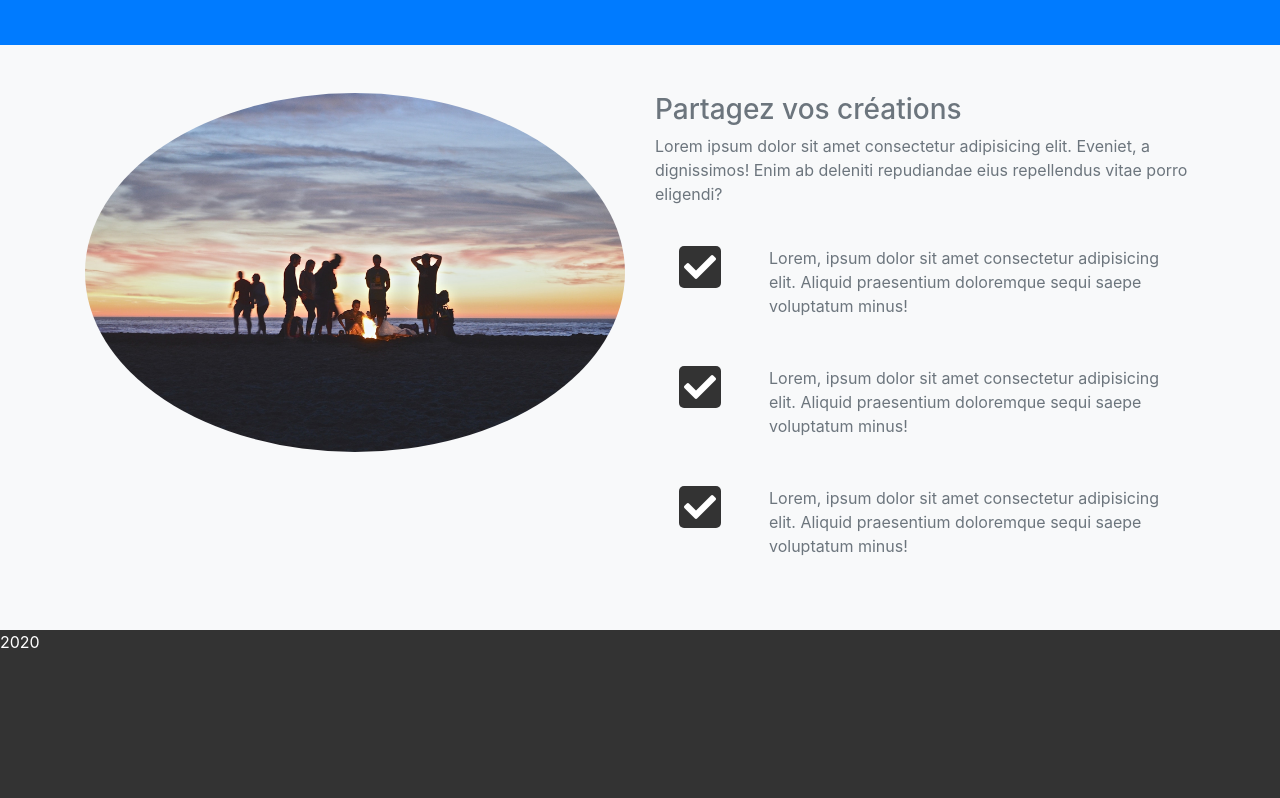
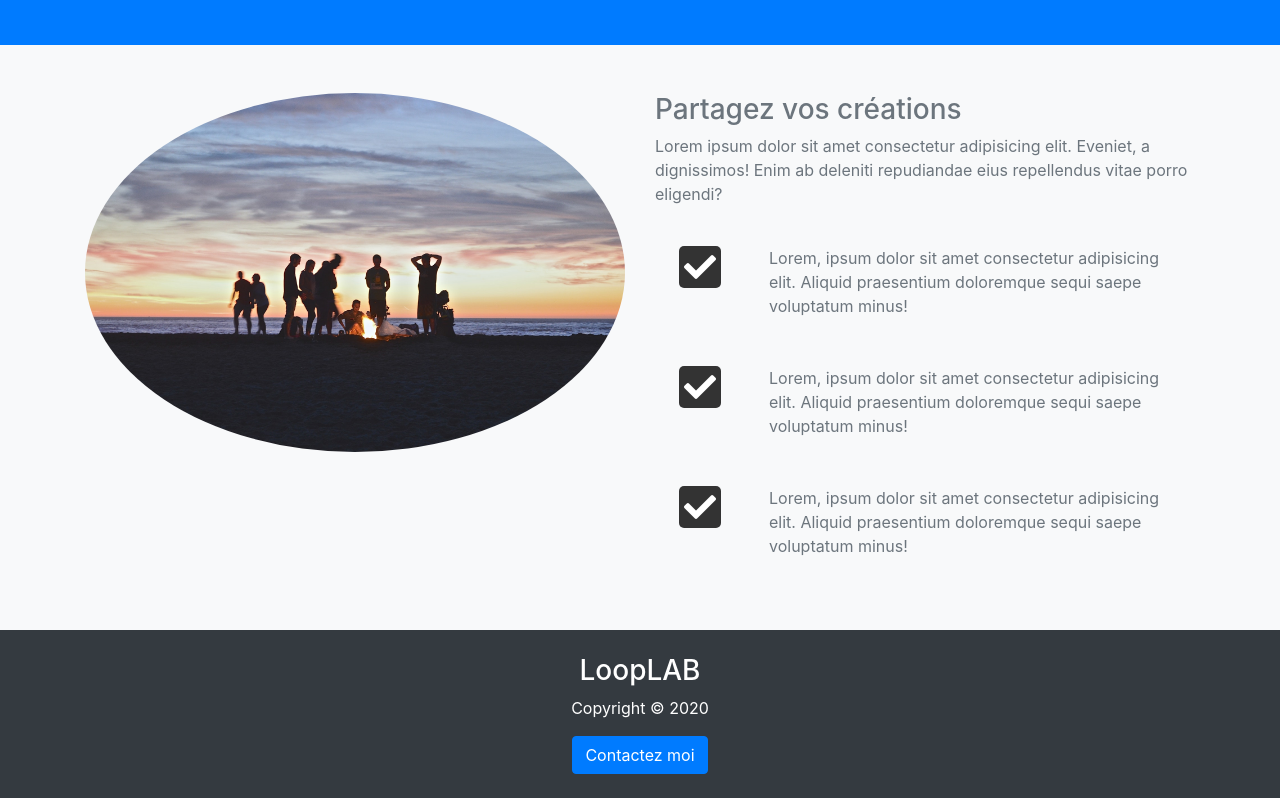
Before and after one commit to felDL1994/LoopLAB, a plain HTML site: page index.html in a window 1280 px wide. Shown: the part 2682-3480 px from the top of the page. Before the commit the page ends 3336 px from the top, so only its background shows below. Drawn offline with nearby package versions, Linux system fonts and the light colour scheme.

Commit message:
last commit

```diff
--- a/index.html
+++ b/index.html
@@ -326,7 +326,31 @@
         </div>
       </div>
     </section>
+
+    <footer id="main-footer" class="bg-dark">
+      <div class="cont">
+        <div class="row">
+          <div class="col text-center py-4">
+            <h3>LoopLAB</h3>
+            <p>Copyright &copy; <span id="year"></span></p>
+
+            <a
+              target="blank"
+              href="https://www.linkedin.com/in/guilhem-wendling-latrilhe-393250161/"
+              ><button
+                class="btn btn-primary"
+                data-toggle="modal"
+                data-target="#contactModal"
+              >
+                Contactez moi
+              </button></a
+            >
+          </div>
+        </div>
+      </div>
+    </footer>
     <span id="year"></span>
+
     <script
       src="https://code.jquery.com/jquery-3.5.1.min.js"
       integrity="sha256-9/aliU8dGd2tb6OSsuzixeV4y/faTqgFtohetphbbj0="
```
